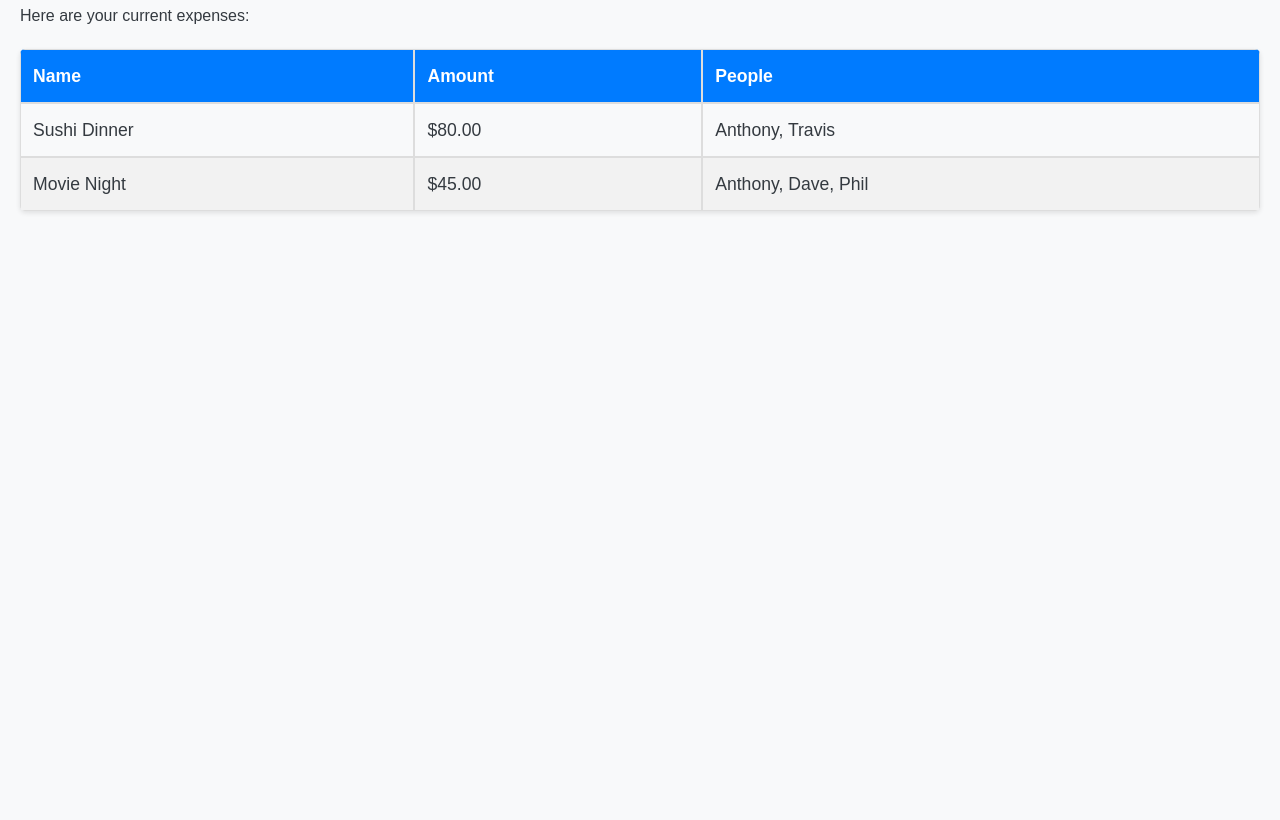
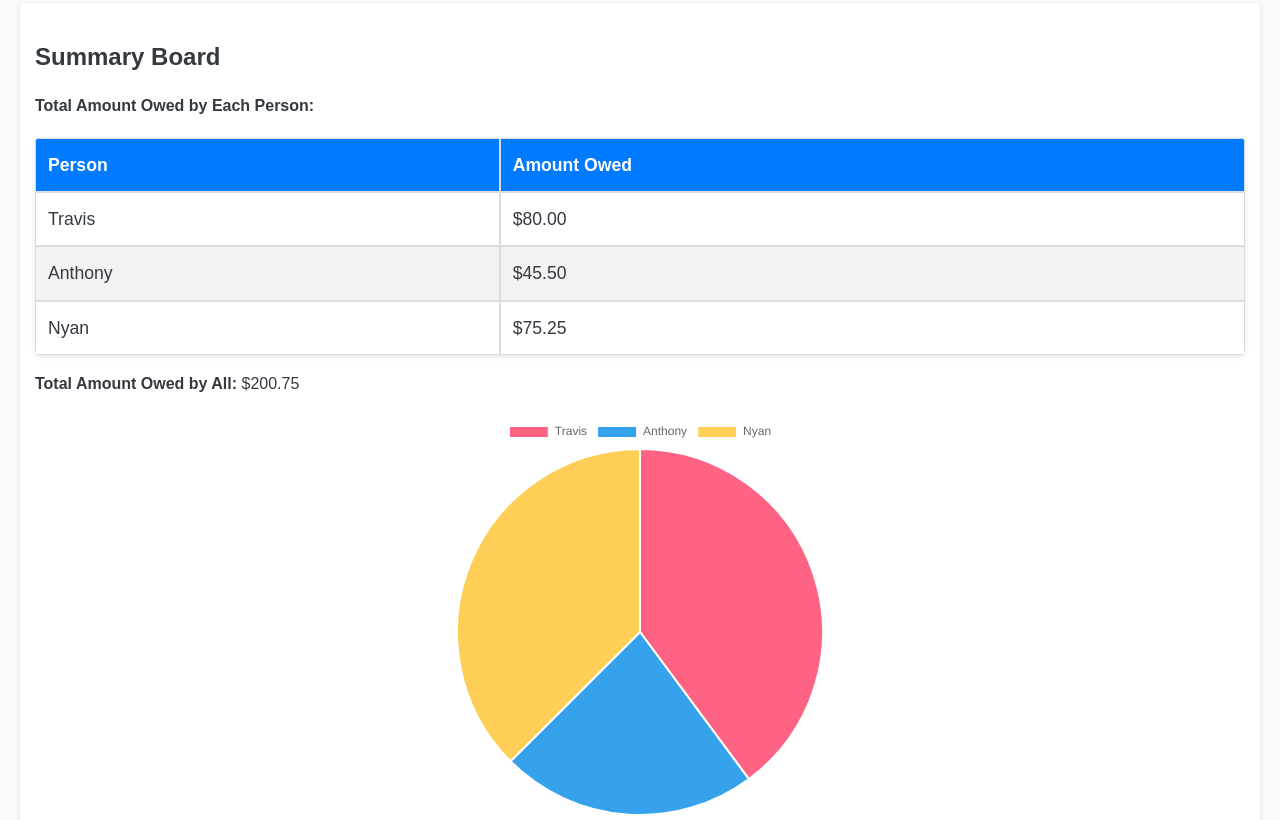
Before and after one commit to tnguyen101/BillSplitter, a website: page index.html in a window 1280 px wide. Shown: the part 175-995 px from the top of the page. Before the commit the page ends 800 px from the top, so only its background shows below. Drawn offline with nearby package versions, Linux system fonts and the light colour scheme.

Commit message:
Added summary board with expense breakdown and pie chart

```diff
--- a/index.html
+++ b/index.html
@@ -4,6 +4,7 @@
     <meta charset="UTF-8">
     <meta name="viewport" content="width=device-width, initial-scale=1.0">
     <title>BillSplitter</title>
+    <script src="https://cdn.jsdelivr.net/npm/chart.js"></script>
 
     <style>
     body {
@@ -39,6 +40,25 @@
 
     nav a:hover {
         color: #e4e4e4;
+    }
+
+    .summary-board, .expense-table {
+        background-color: #ffffff;
+        padding: 15px;
+        border-radius: 5px;
+        box-shadow: 0 2px 5px rgba(0,0,0,0.1);
+        margin-bottom: 20px;
+    }
+
+    .summary-board h2, .expense-table h2 {
+        font-size: 1.5em;
+        margin-bottom: 10px;
+    }
+
+    .chart-container {
+        width: 400px;
+        height: 400px;
+        margin: 20px auto;
     }
 
     table {
@@ -82,36 +102,114 @@
         <a href="/people">People</a>
     </nav>
 
-    <p>Here are your current expenses:</p>
-
+    <div class="summary-board">
+      <h2>Summary Board</h2>
+      <p><strong>Total Amount Owed by Each Person:</strong></p>
       <table>
           <thead>
               <tr>
-                <th>Name</th>
+                  <th>Person</th>
+                  <th>Amount Owed</th>
+              </tr>
+          </thead>
+          <tbody id="summaryTableBody">
+              <!-- Summary table will be populated dynamically -->
+          </tbody>
+      </table>
+      <p><strong>Total Amount Owed by All:</strong> $<span id="totalAmount"></span></p>
+      <div class="chart-container">
+          <canvas id="pieChart"></canvas>
+      </div>
+    </div>
+
+    <div class="expense-table">
+      <h2>Expense Table</h2>
+      <table>
+          <thead>
+              <tr>
+                  <th>Expense</th>
                   <th>Amount</th>
                   <th>People</th>
               </tr>
           </thead>
           <tbody id="tableBody">
               <!-- Rows will be added here dynamically -->
+              <tr><td>Sushi Dinner</td><td>$80.00</td><td>Travis</td></tr>
+              <tr><td>Uber</td><td>$45.50</td><td>Anthony</td></tr>
+              <tr><td>Boba</td><td>$75.25</td><td>Nyan</td></tr>
+              <!-- Add more expenses as needed -->
           </tbody>
       </table>
+    </div>
+
     <script>
-        fetch('/data.json')
-        .then(response => response.json())
-        .then(data => {
+      const expenses = [
+          { name: 'Travis', amount: 80.00 },
+          { name: 'Anthony', amount: 45.50 },
+          { name: 'Nyan', amount: 75.25 },
+          // Add more people as needed
+      ];
+
+      const totalAmount = expenses.reduce((sum, expense) => sum + expense.amount, 0);
+
+      // Populate summary table
+      const summaryTableBody = document.getElementById('summaryTableBody');
+      const totalAmountElement = document.getElementById('totalAmount');
+
+      expenses.forEach(expense => {
+          const row = document.createElement('tr');
+          row.innerHTML = `<td>${expense.name}</td><td>$${expense.amount.toFixed(2)}</td>`;
+          summaryTableBody.appendChild(row);
+      });
+
+      totalAmountElement.textContent = totalAmount.toFixed(2);
+
+      // Create pie chart
+      const ctx = document.getElementById('pieChart').getContext('2d');
+      new Chart(ctx, {
+          type:'pie',
+          data:{
+              labels:expenses.map(expense=>expense.name),
+              datasets:[{
+                  data:expenses.map(expense=>expense.amount),
+                  backgroundColor:[
+                      '#FF6384','#36A2EB','#FFCE56','#4BC0C0','#9966FF','#FF9F40',
+                      '#FF6384','#36A2EB','#FFCE56' // Add more colors if needed
+                  ]
+              }]
+          },
+          options:{
+              responsive:true,
+              plugins:{
+                  tooltip:{
+                      callbacks:{
+                          label:function(context){
+                              const label=context.label||'';
+                              const value=context.parsed||0;
+                              const percentage=((value/totalAmount)*100).toFixed(1);
+                              return `${label}: $${value.toFixed(2)} (${percentage}%)`;
+                          }
+                      }
+                  }
+              }
+          }
+      });
+
+      // Populate expense table (if needed)
       const tableBody = document.getElementById('tableBody');
-            data.forEach(expense => {
-                const row = document.createElement('tr');
-                row.innerHTML = `
-                    <td>${expense.name}</td>
-                    <td>${expense.amount}</td>
-                    <td>${expense.people}</td>
-                `;
-                tableBody.appendChild(row);
-            });
-        })
-        .catch(error => console.error('Error fetching data:', error));
+
+      // Add fictional expenses here if you want to populate dynamically
+      // Example:
+      // expenses.forEach(expense => {
+      //     const row = document.createElement('tr');
+      //     row.innerHTML = `
+      //         <td>Fictional Expense Name</td>
+      //         <td>$${expense.amount.toFixed(2)}</td>
+      //         <td>${expense.name}</td>`;
+      //     tableBody.appendChild(row);
+      // });
+
     </script>
+
 </body>
 </html>
```
Lines whose indentation alone changed are shown as unchanged.
